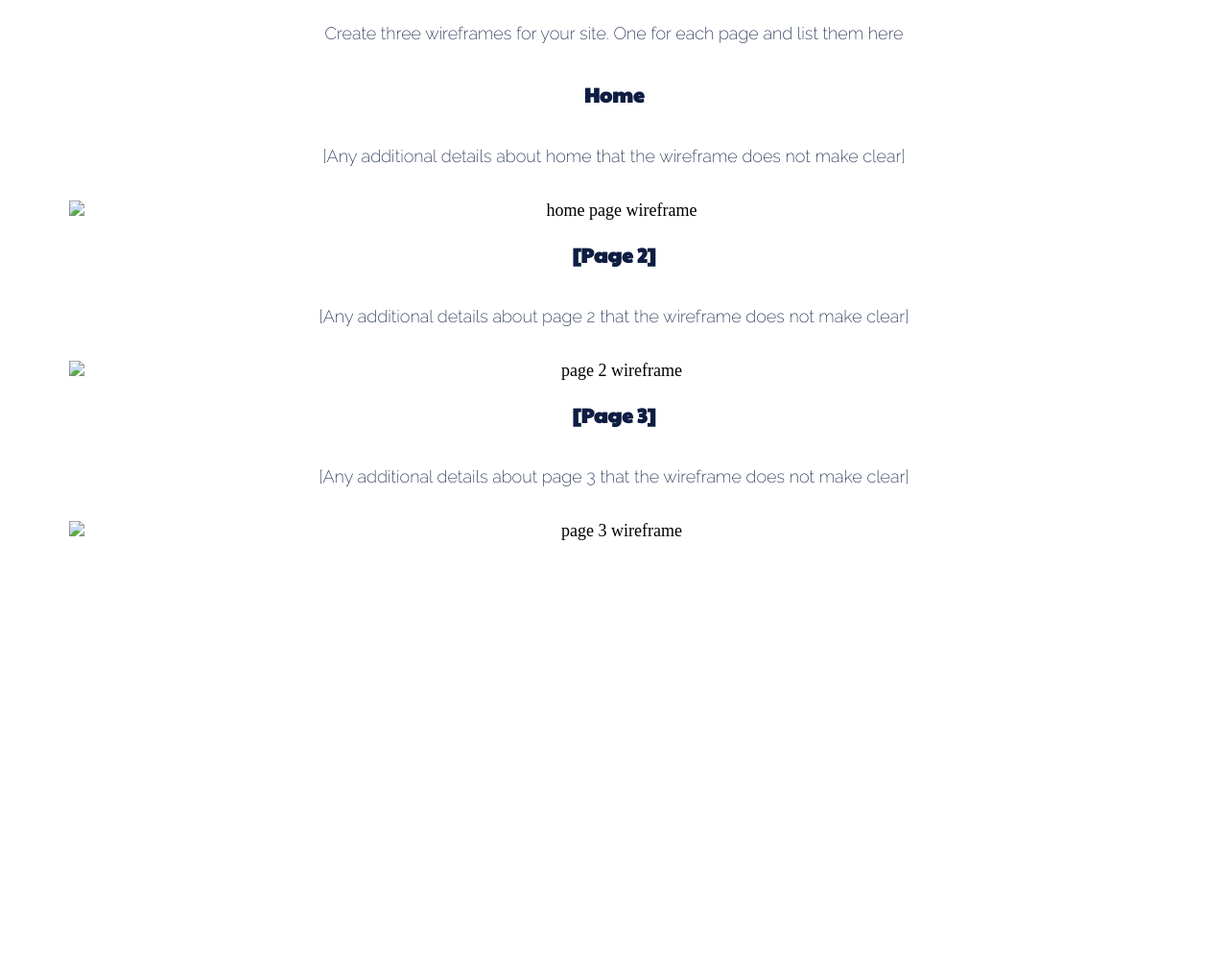
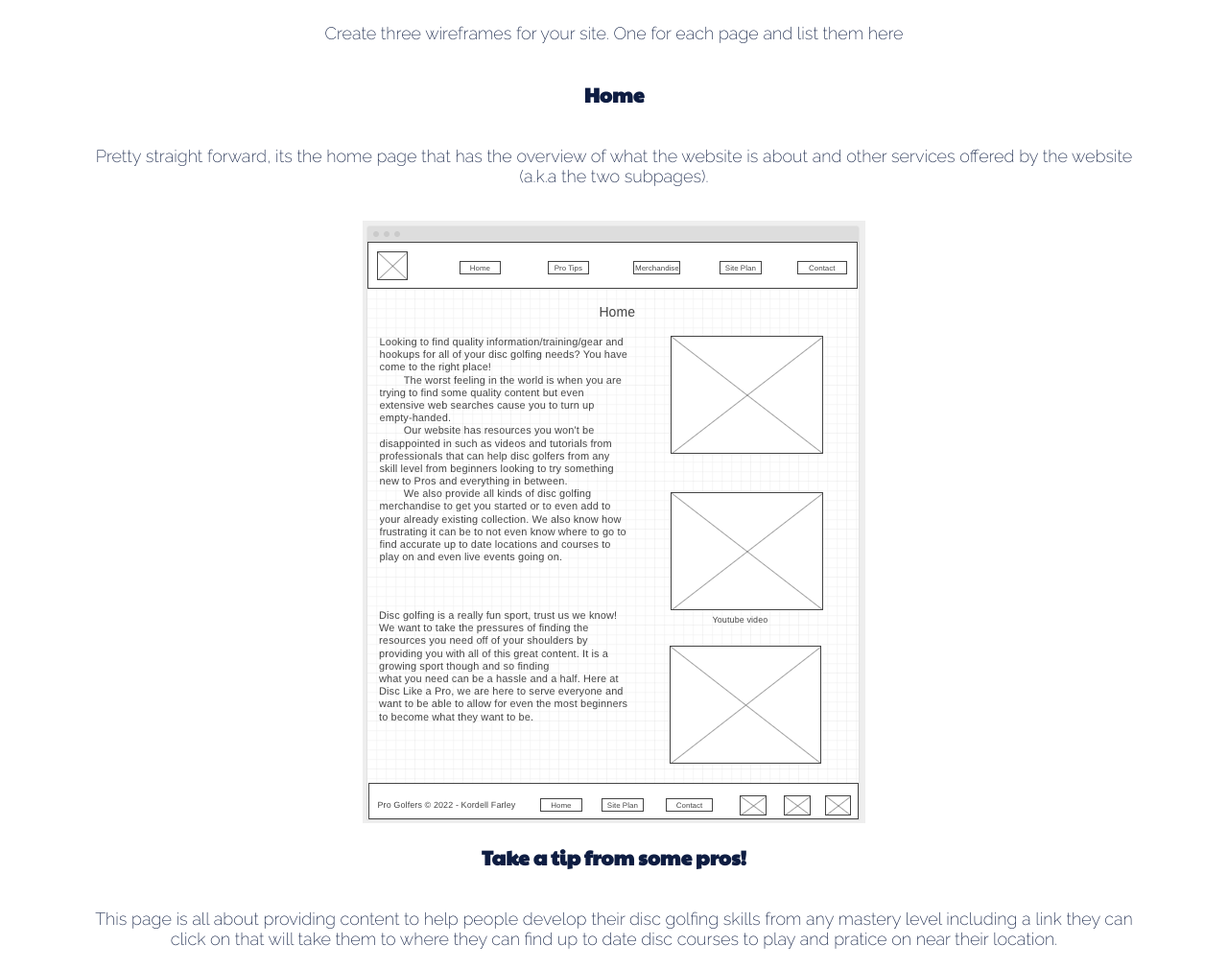
Before and after one commit to fkordell/Personal_website, a plain HTML site: page site_plan.html in a window 1280 px wide. Shown: the part 7960-8970 px from the top of the page at 96% size. Before the commit the page ends 8596 px from the top, so only its background shows below. Drawn offline with Linux system fonts and the light colour scheme.

Commit message:
updated personal site plan

```diff
--- a/site_plan.html
+++ b/site_plan.html
@@ -178,21 +178,21 @@
 
       <h3>Home</h3>
       <p>
-        [Any additional details about home that the wireframe does not make clear]
+        Pretty straight forward, its the home page that has the overview of what the website is about and other services offered by the website (a.k.a the two subpages).
       </p>
-      <img src="#" alt="home page wireframe">
+      <img src="images/Screen Shot 2022-11-09 at 12.14.05 PM.png" alt="home page wireframe">
 
-      <h3>[Page 2]</h3>
+      <h3>Take a tip from some pros!</h3>
       <p>
-        [Any additional details about page 2 that the wireframe does not make clear]
+        This page is all about providing content to help people develop their disc golfing skills from any mastery level including a link they can click on that will take them to where they can find up to date disc courses to play and pratice on near their location.
       </p>
-      <img src="#" alt="page 2 wireframe">
+      <img src="images/Screen Shot 2022-11-09 at 1.05.17 PM.png" alt="page 2 wireframe">
 
-      <h3>[Page 3]</h3>
+      <h3>Look The Part</h3>
       <p>
-        [Any additional details about page 3 that the wireframe does not make clear]
+        This page is all about adertising merchandise that anoyone can get from start packs to specific discs.
       </p>
-      <img src="#" alt="page 3 wireframe">
+      <img src="images/Screen Shot 2022-11-09 at 1.55.31 PM.png" alt="page 3 wireframe">
     </main>
   </body>
 
```
Also changed, not shown: images/Screen Shot 2022-11-09 at 1.05.17 PM.png (added), images/Screen Shot 2022-11-09 at 1.55.31 PM.png (added), images/Screen Shot 2022-11-09 at 12.14.05 PM.png (added), 2 other files.
